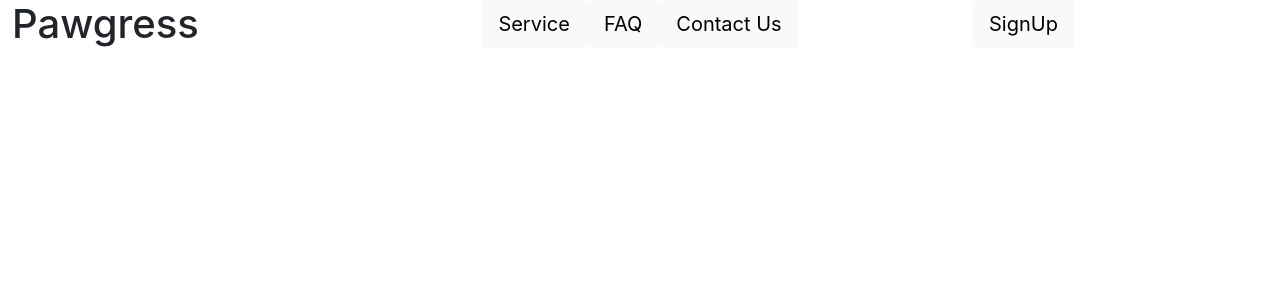
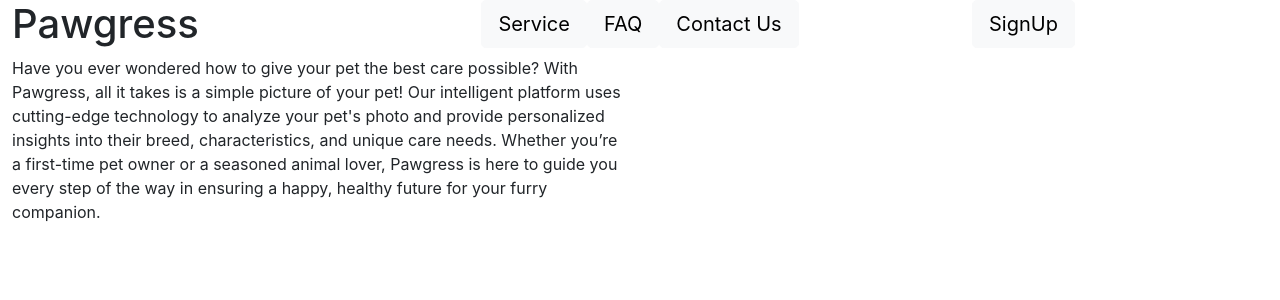
Before and after one commit to Splash-3/Pawgress, a React (Create React App) app in the folder front-end/: page / in a window 1280 px wide. Shown: the top 300 px of the page. Built offline with nearby package versions, Linux system fonts and the light colour scheme.

Commit message:
Adding Pages

```diff
--- a/front-end/src/App.js
+++ b/front-end/src/App.js
@@ -24,7 +24,12 @@
       <div class="container-fluid" id="descContainer">
         <div class="row">
           <div class="col-md-6" id="description">
-
+            <p>
+              Have you ever wondered how to give your pet the best care possible?
+              With Pawgress, all it takes is a simple picture of your pet!
+              Our intelligent platform uses cutting-edge technology to analyze your pet's photo and provide personalized insights into their breed, characteristics, and unique care needs.
+              Whether you’re a first-time pet owner or a seasoned animal lover, Pawgress is here to guide you every step of the way in ensuring a happy, healthy future for your furry companion.
+            </p>
           </div>
           <div class="col-md-6" id="petImgs">
 
```
